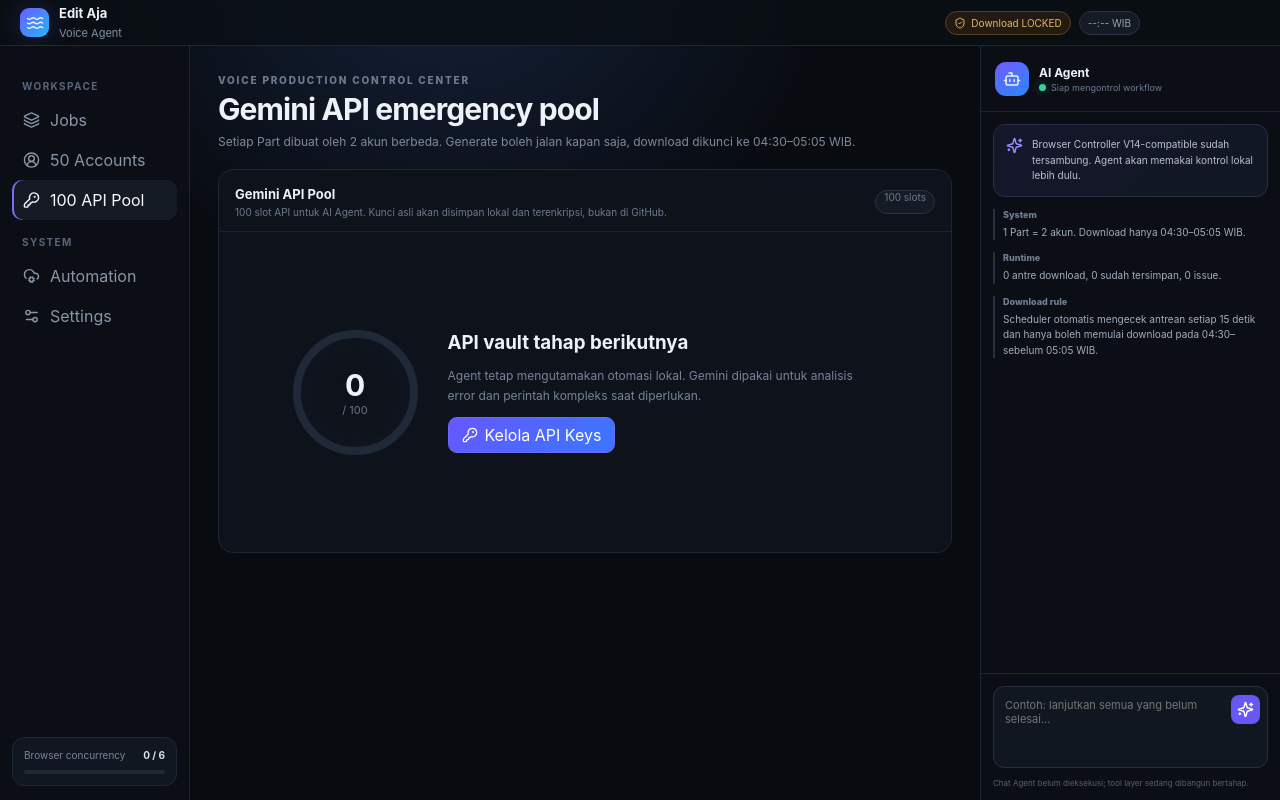
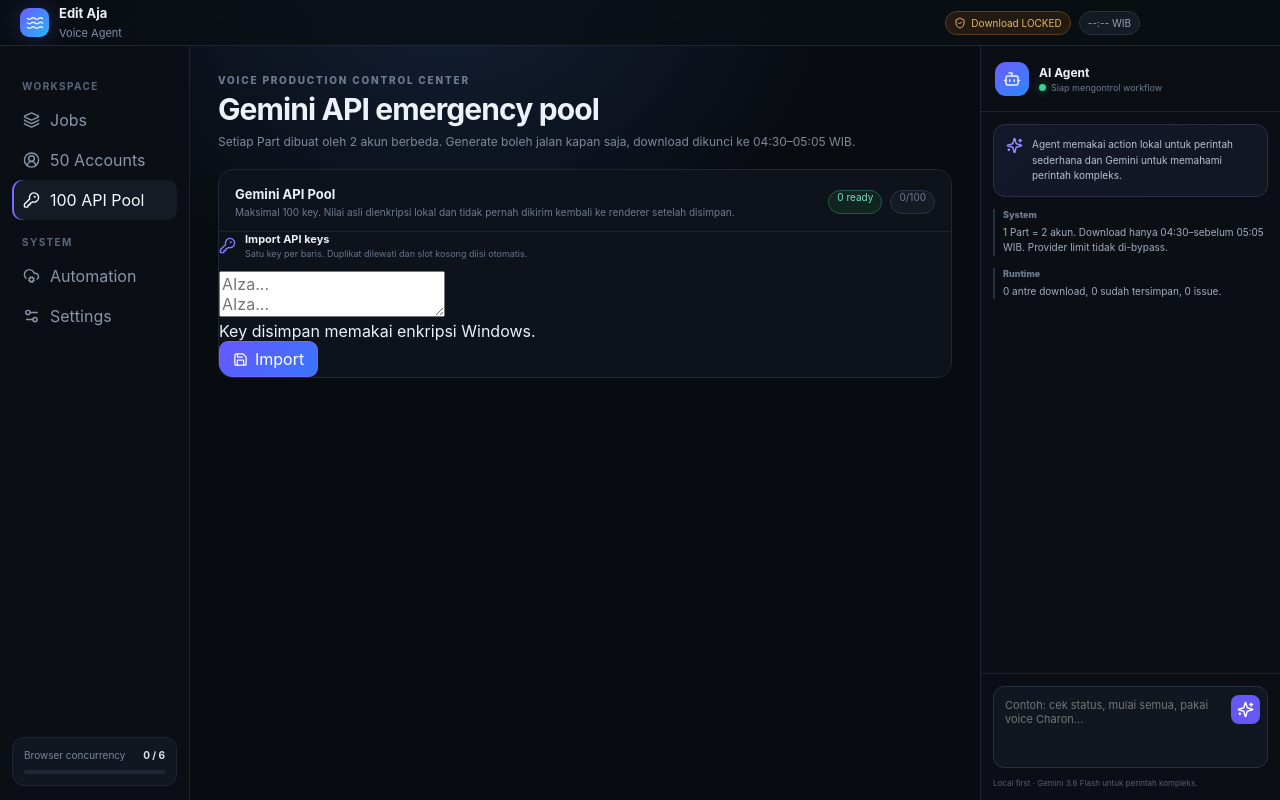
Before and after one commit to tonitarung099-creator/Edit-Aja-Voice-Agent, a React (Vite) app: page / in a window 1280 px wide. Both pictures are taken after a click on the button "100 API Pool". Built offline with nearby package versions, Linux system fonts and the light colour scheme.

Commit message:
feat: make 100 API Pool and AI Agent UI functional

```diff
--- a/src/App.tsx
+++ b/src/App.tsx
@@ -47,6 +47,22 @@
   jobs: RuntimeVoiceJob[];
 };
 
+type ApiKeySummary = {
+  slot: number;
+  label: string;
+  configured: boolean;
+  maskedKey: string;
+  status: 'empty' | 'untested' | 'ready' | 'invalid' | 'provider_limited' | 'error';
+  lastMessage: string;
+  updatedAt: string | null;
+};
+
+type AgentMessage = {
+  role: 'user' | 'agent';
+  text: string;
+  source?: 'local' | 'gemini';
+};
+
 const EMPTY_RUNTIME:RuntimeSnapshot = {
   running:false,
   inputFolder:null,
@@ -94,6 +110,12 @@
 export default function App(){
   const [tab,setTab] = useState<'jobs'|'accounts'|'api'>('jobs');
   const [agentText,setAgentText] = useState('');
+  const [agentBusy,setAgentBusy] = useState(false);
+  const [agentMessages,setAgentMessages] = useState<AgentMessage[]>([]);
+  const [apiKeys,setApiKeys] = useState<ApiKeySummary[]>([]);
+  const [apiImportText,setApiImportText] = useState('');
+  const [apiMessage,setApiMessage] = useState('');
+  const [apiBusySlot,setApiBusySlot] = useState<number|null>(null);
   const [profiles,setProfiles] = useState<StoredProfile[]>([]);
   const [chromeProfiles,setChromeProfiles] = useState<ChromeProfileCandidate[]>([]);
   const [editingSlot,setEditingSlot] = useState(1);
@@ -125,6 +147,7 @@
       if (!window.voiceAgent) return;
       try {
         setProfiles(await window.voiceAgent.listProfiles());
+        setApiKeys(await window.voiceAgent.listApiKeys());
         setDownloadState(await window.voiceAgent.getDownloadWindow());
         const settings = await window.voiceAgent.getSettings();
         setVoiceName(settings.voiceName || DEFAULT_GEMINI_TTS_VOICE);
@@ -141,6 +164,65 @@
     }, 60000);
     return () => window.clearInterval(timer);
   }, []);
+
+  async function importKeys() {
+    if (!window.voiceAgent) return;
+    const keys = apiImportText.split(/\r?\n|[,;]+/).map(x=>x.trim()).filter(Boolean);
+    if (!keys.length) {
+      setApiMessage('Tempel minimal satu API key.');
+      return;
+    }
+    try {
+      setApiKeys(await window.voiceAgent.importApiKeys(keys));
+      setApiImportText('');
+      setApiMessage(`${keys.length} input diproses. Duplikat otomatis dilewati.`);
+    } catch (error) {
+      setApiMessage(error instanceof Error ? error.message : 'Gagal mengimpor API key.');
+    }
+  }
+
+  async function testKey(slot:number) {
+    if (!window.voiceAgent) return;
+    setApiBusySlot(slot);
+    try {
+      setApiKeys(await window.voiceAgent.testApiKey(slot));
+      setApiMessage(`API ${String(slot).padStart(3,'0')} selesai dites.`);
+    } catch (error) {
+      setApiMessage(error instanceof Error ? error.message : 'Tes API gagal.');
+    } finally {
+      setApiBusySlot(null);
+    }
+  }
+
+  async function deleteKey(slot:number) {
+    if (!window.voiceAgent) return;
+    try {
+      setApiKeys(await window.voiceAgent.removeApiKey(slot));
+      setApiMessage(`API ${String(slot).padStart(3,'0')} dihapus dari vault lokal.`);
+    } catch (error) {
+      setApiMessage(error instanceof Error ? error.message : 'Gagal menghapus API key.');
+    }
+  }
+
+  async function sendAgent() {
+    if (!window.voiceAgent || agentBusy) return;
+    const message = agentText.trim();
+    if (!message) return;
+    setAgentText('');
+    setAgentMessages(prev=>[...prev,{role:'user',text:message}]);
+    setAgentBusy(true);
+    try {
+      const reply = await window.voiceAgent.agentChat(message);
+      setAgentMessages(prev=>[...prev,{role:'agent',text:reply.text,source:reply.source}]);
+      setApiKeys(await window.voiceAgent.listApiKeys());
+      const settings = await window.voiceAgent.getSettings();
+      setVoiceName(settings.voiceName || DEFAULT_GEMINI_TTS_VOICE);
+    } catch (error) {
+      setAgentMessages(prev=>[...prev,{role:'agent',text:error instanceof Error ? error.message : 'Agent gagal menjalankan perintah.'}]);
+    } finally {
+      setAgentBusy(false);
+    }
+  }
 
   async function scanChromeProfiles() {
     if (!window.voiceAgent) {
@@ -271,6 +353,8 @@
   }
 
   const configuredCount = profiles.length;
+  const configuredApiCount = apiKeys.filter(k=>k.configured).length;
+  const readyApiCount = apiKeys.filter(k=>k.status==='ready').length;
   const generatingCount = runtime.jobs.filter(j=>j.status==='generating').length;
   const generatedCount = runtime.jobs.filter(j=>j.status==='generated').length;
   const downloadingCount = runtime.jobs.filter(j=>j.status==='downloading').length;
@@ -404,10 +488,27 @@
       </section>}
 
       {tab==='api' && <section className="panel">
-        <div className="panel-head"><div><b>Gemini API Pool</b><span>100 slot API untuk AI Agent. Kunci asli akan disimpan lokal dan terenkripsi, bukan di GitHub.</span></div><Pill>{MAX_GEMINI_API_KEYS} slots</Pill></div>
-        <div className="api-summary">
-          <div className="big-ring"><b>0</b><span>/ 100</span></div>
-          <div><h3>API vault tahap berikutnya</h3><p>Agent tetap mengutamakan otomasi lokal. Gemini dipakai untuk analisis error dan perintah kompleks saat diperlukan.</p><button className="btn primary"><KeyRound size={16}/>Kelola API Keys</button></div>
+        <div className="panel-head">
+          <div><b>Gemini API Pool</b><span>Maksimal 100 key. Nilai asli dienkripsi lokal dan tidak pernah dikirim kembali ke renderer setelah disimpan.</span></div>
+          <div className="head-actions"><Pill tone="good">{readyApiCount} ready</Pill><Pill>{configuredApiCount}/{MAX_GEMINI_API_KEYS}</Pill></div>
+        </div>
+        <div className="api-vault">
+          <div className="api-import">
+            <div className="editor-title"><KeyRound size={17}/><div><b>Import API keys</b><span>Satu key per baris. Duplikat dilewati dan slot kosong diisi otomatis.</span></div></div>
+            <textarea value={apiImportText} onChange={e=>setApiImportText(e.target.value)} placeholder={"AIza...\nAIza...\nAIza..."}/>
+            <div className="api-import-actions"><span>{apiMessage || 'Key disimpan memakai enkripsi Windows.'}</span><button className="btn primary" onClick={importKeys}><Save size={15}/>Import</button></div>
+          </div>
+          <div className="api-grid">
+            {apiKeys.map(key=><div className={`api-card ${key.configured?'configured':''}`} key={key.slot}>
+              <div className="api-card-top"><b>{key.label}</b><Pill tone={key.status==='ready'?'good':key.status==='provider_limited'?'warn':key.status==='invalid'||key.status==='error'?'bad':'default'}>{key.status}</Pill></div>
+              <code>{key.configured ? key.maskedKey : 'empty'}</code>
+              <span title={key.lastMessage}>{key.lastMessage || 'Slot kosong'}</span>
+              {key.configured && <div className="api-card-actions">
+                <button className="mini-btn" onClick={()=>testKey(key.slot)} disabled={apiBusySlot===key.slot}>{apiBusySlot===key.slot?'Testing…':'Test'}</button>
+                <button className="icon-btn danger-icon" onClick={()=>deleteKey(key.slot)} title="Hapus key"><Trash2 size={12}/></button>
+              </div>}
+            </div>)}
+          </div>
         </div>
       </section>}
     </main>
@@ -415,12 +516,17 @@
     <aside className="agent">
       <div className="agent-head"><div className="agent-icon"><Bot/></div><div><b>AI Agent</b><span><i className="dot ready"/>Siap mengontrol workflow</span></div></div>
       <div className="agent-feed">
-        <div className="agent-card"><Sparkles size={17}/><p>Browser Controller V14-compatible sudah tersambung. Agent akan memakai kontrol lokal lebih dulu.</p></div>
-        <div className="agent-msg"><span>System</span><p>1 Part = 2 akun. Download hanya 04:30–05:05 WIB.</p></div>
+        <div className="agent-card"><Sparkles size={17}/><p>Agent memakai action lokal untuk perintah sederhana dan Gemini untuk memahami perintah kompleks.</p></div>
+        <div className="agent-msg"><span>System</span><p>1 Part = 2 akun. Download hanya 04:30–sebelum 05:05 WIB. Provider limit tidak di-bypass.</p></div>
         <div className="agent-msg"><span>Runtime</span><p>{runtime.running ? `Menjalankan/memantau batch dengan voice ${voiceName}.` : `${generatedCount} antre download, ${downloadedCount} sudah tersimpan, ${issueCount} issue.`}</p></div>
-        <div className="agent-msg"><span>Download rule</span><p>Scheduler otomatis mengecek antrean setiap 15 detik dan hanya boleh memulai download pada 04:30–sebelum 05:05 WIB.</p></div>
+        {agentMessages.map((msg,i)=><div className={msg.role==='user'?'agent-chat user':'agent-chat'} key={i}><span>{msg.role==='user'?'Kamu':msg.source==='gemini'?'Agent · Gemini':'Agent · Local'}</span><p>{msg.text}</p></div>)}
+        {agentBusy && <div className="agent-chat"><span>Agent</span><p>Memproses…</p></div>}
       </div>
-      <div className="agent-input"><textarea value={agentText} onChange={e=>setAgentText(e.target.value)} placeholder="Contoh: lanjutkan semua yang belum selesai..."/><button><Sparkles size={17}/></button><small>Chat Agent belum dieksekusi; tool layer sedang dibangun bertahap.</small></div>
+      <div className="agent-input">
+        <textarea value={agentText} onChange={e=>setAgentText(e.target.value)} onKeyDown={e=>{if(e.key==='Enter'&&!e.shiftKey){e.preventDefault();void sendAgent();}}} placeholder="Contoh: cek status, mulai semua, pakai voice Charon..."/>
+        <button onClick={()=>void sendAgent()} disabled={agentBusy}><Sparkles size={17}/></button>
+        <small>Local first · Gemini 3.6 Flash untuk perintah kompleks.</small>
+      </div>
     </aside>
   </div>;
 }
```
